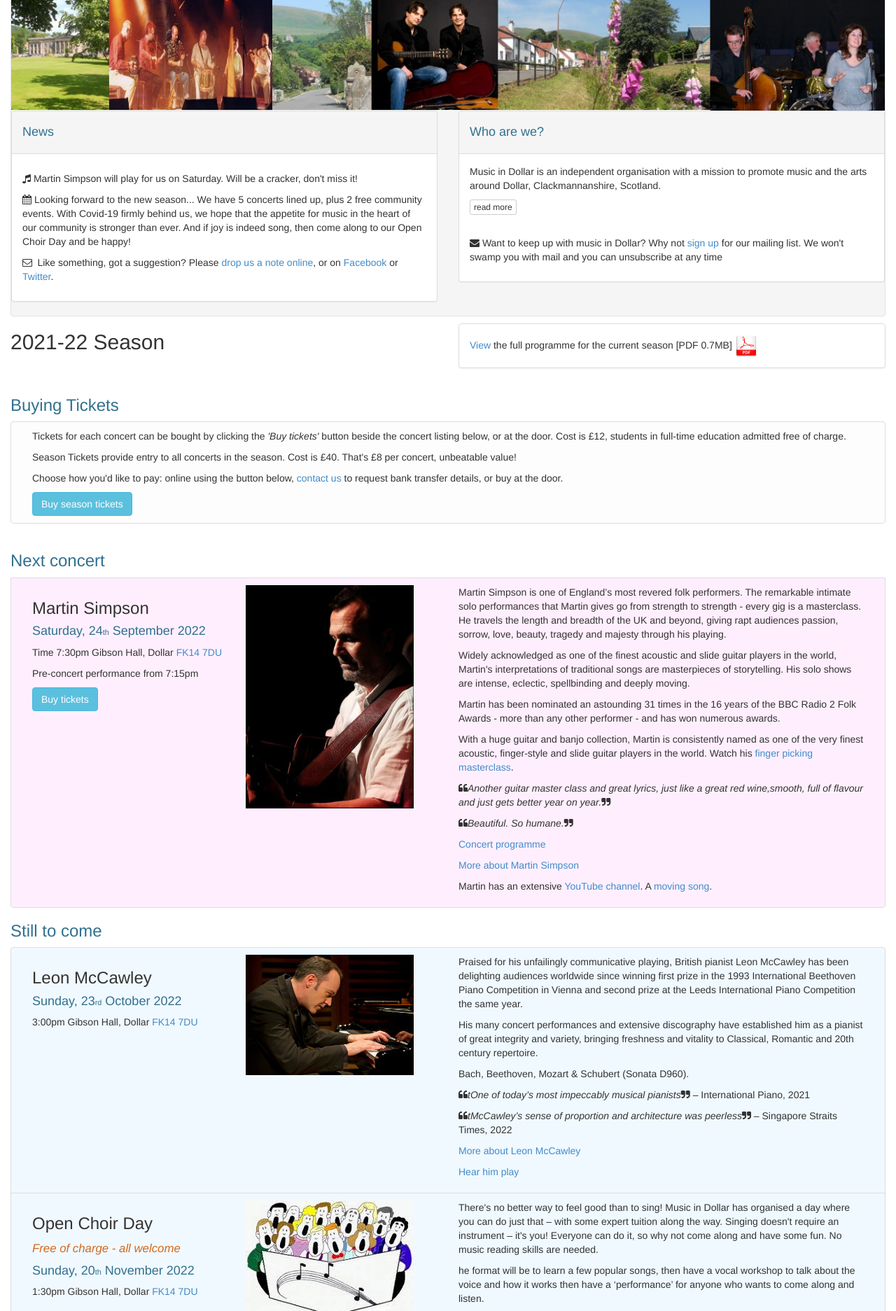
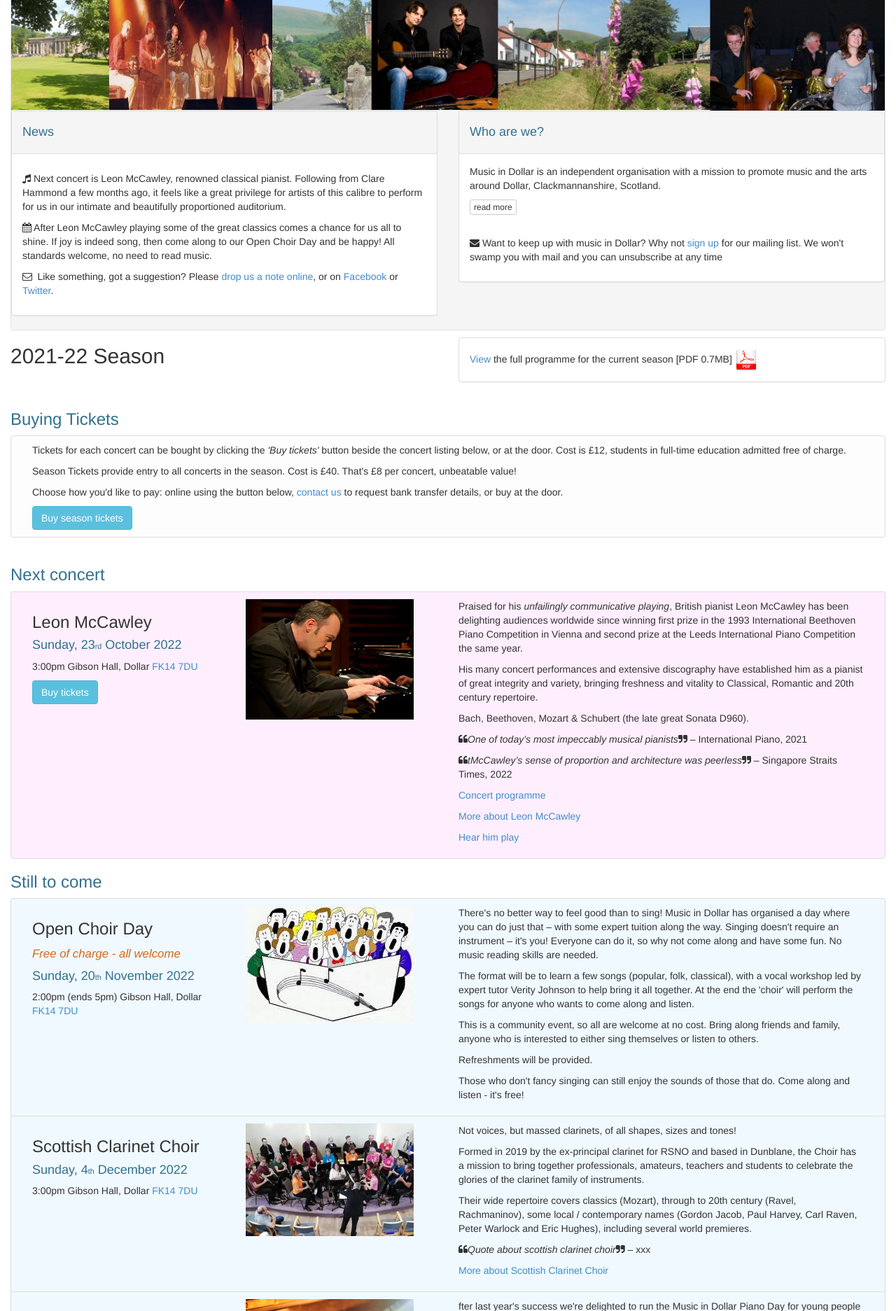
Before and after one commit to musicindollar/dmsweb, a PHP site: page / in a window 1280 px wide. Shown: the part 83-1956 px from the top of the page at 70% size. Run offline with PHP 8.4, Linux system fonts and the light colour scheme.

Commit message:
Leon McCawley programme, choir day details updated

```diff
--- a/index.php
+++ b/index.php
@@ -28,16 +28,19 @@ htmlHead($title);
                     <div class="panel-body">
                         <p>
                         </p>
-                        <p><span class="fa fa-music"></span> Martin Simpson will play for us on Saturday. Will be a cracker, don't miss it!</p>
-                        <p><span class="fa fa-calendar"></span> Looking forward to the new season... We have 5 concerts lined
-                            up, plus 2 free community events. With Covid-19 firmly behind us, we hope that the appetite
-                            for music in the heart of our community is stronger than ever. And if joy is indeed song,
-                            then come along to our Open Choir Day and be happy!</p>
-<!--                        <p><span class="fa fa-clock-o"></span>-->
-<!--                            Note that the new date for the <a-->
-<!--                                    href="#SiroccoWinds">Sirocco Winds</a> concert is Saturday 7th May (<a-->
-<!--                                    href="#SiroccoWinds">see below</a> for full details).-->
-<!--                        </p>-->
+                        <p><span class="fa fa-music"></span> Next concert is Leon McCawley, renowned classical pianist.
+                            Following from Clare Hammond a few months ago, it feels like a great privilege for artists
+                            of this calibre to perform for us in our intimate and beautifully proportioned auditorium.
+                        </p>
+                        <p><span class="fa fa-calendar"></span> After Leon McCawley playing some of the great classics
+                            comes a chance for us all to shine. If joy is indeed song,
+                            then come along to our Open Choir Day and be happy! All standards welcome, no need to read
+                            music.</p>
+                        <!--                        <p><span class="fa fa-clock-o"></span>-->
+                        <!--                            Note that the new date for the <a-->
+                        <!--                                    href="#SiroccoWinds">Sirocco Winds</a> concert is Saturday 7th May (<a-->
+                        <!--                                    href="#SiroccoWinds">see below</a> for full details).-->
+                        <!--                        </p>-->
                         <p><span class="fa fa-envelope-o">&nbsp;</span> Like something, got a suggestion? Please <a
                                     href="contact.php">drop us a note online</a>, or on
                             <a href="https://www.facebook.com/MusicInDollar" target="_blank">Facebook</a> or
@@ -122,61 +125,54 @@ htmlHead($title);
         <div class="col-sm-12">
             <h3 class="text-info">Next concert</h3>
 
-            <li class="clearfix list-group-item dms-list-item-next" id="MartinSimpson">
+            <li class="clearfix list-group-item dms-list-item-next" id="LeonMcCawley">
                 <div class="col-sm-3">
-                    <h3>Martin Simpson</h3>
+                    <h3>Leon McCawley</h3>
                     <h4 class="text-info">
-                        Saturday, 24<span class="subscript">th</span> September 2022
+                        Sunday, 23<span class="subscript">rd</span> October 2022
                     </h4>
-                    <p>Time 7:30pm Gibson Hall, Dollar <a
+                    <p>3:00pm Gibson Hall, Dollar <a
                                 href="https://www.google.co.uk/maps/place/Dollar+Academy/@56.1652588,-3.6761852,17z/data=!3m1!4b1!4m5!3m4!1s0x48862aa7490a4397:0x8adbca915a555cda!8m2!3d56.1652588!4d-3.6739965">FK14
                             7DU</a></p>
-                    <p>Pre-concert performance from 7:15pm</p>
-                    <div id="buyticketmartinsimpson">
+                    <!--                            <p>Pre-concert performance from 2:45pm</p>-->
+                    <div id="buyticketleonmccawley">
                         <a type="button" class="btn btn-info btn-blocks"
-                           href="https://www.wegottickets.com/event/554788"
+                           href="https://www.wegottickets.com/event/559313/"
                            target="_blank">Buy tickets</a>
+                        <p></p>
                     </div>
                 </div>
                 <div class="col-sm-3">
-                    <img src="/image/2223/martinsimpson1-240.jpg"/>
+                    <img src="/image/2223/leonmccawley1-240.jpg"/>
                 </div>
                 <div class="col-sm-6">
-                    <p>Martin Simpson is one of England’s most revered folk performers.
-                        The remarkable intimate solo performances that Martin gives go from strength to strength - every
-                        gig is a masterclass.
-                        He travels the length and breadth of the UK and beyond, giving rapt audiences passion, sorrow,
-                        love, beauty, tragedy and majesty through his playing.
+                    <p>Praised for his <i>unfailingly communicative playing</i>,
+                        British pianist Leon McCawley has been delighting audiences worldwide since
+                        winning first prize in the
+                        1993 International Beethoven Piano Competition in Vienna and second prize at the
+                        Leeds International
+                        Piano Competition the same year.</p>
+                    <p>His many concert performances and extensive discography have established him as a
+                        pianist of great integrity and variety,
+                        bringing freshness and vitality to Classical, Romantic and 20th century
+                        repertoire.
                     </p>
-                    <p>
-                        Widely acknowledged as one of the finest acoustic and slide guitar players in the world,
-                        Martin's interpretations of traditional songs are masterpieces of storytelling.
-                        His solo shows are intense, eclectic, spellbinding and deeply moving.
+                    <p>Bach, Beethoven, Mozart & Schubert (the late great Sonata D960).</p>
+                    <p><span class="fa fa-quote-left"></span><i>One of today’s most impeccably musical
+                            pianists</i><span
+                                class="fa fa-quote-right"></span>
+                        – International Piano, 2021</p>
+                    <p><span class="fa fa-quote-left"></span><i>tMcCawley’s sense of proportion and
+                            architecture was peerless</i><span
+                                class="fa fa-quote-right"></span>
+                        – Singapore Straits Times, 2022</p>
+                    <p><a href="/season/2122/Programme-221023-LeonMcCawley.pdf"
+                       target="_blank">Concert programme</a></p>
+                    <p><a href="https://leonmccawley.com/"
+                          target="_blank">More about Leon McCawley</a>
                     </p>
-                    <p>
-                        Martin has been nominated an astounding 31 times in the 16 years of the BBC Radio 2 Folk Awards
-                        - more than any other performer - and has won numerous awards.
-                    </p>
-                    <p>With a huge guitar and banjo collection, Martin is consistently named as one of the very finest
-                        acoustic, finger-style and slide guitar players in the world.
-                        Watch his <a href="https://www.youtube.com/watch?v=EAoQGSiVsy4"
-                                     target="_blank">finger picking masterclass</a>.</p>
-                    <p><span class="fa fa-quote-left"></span><i>Another guitar master class and great lyrics, just like
-                            a great red wine,smooth, full of flavour and just gets better year on year.</i><span
-                                class="fa fa-quote-right"></span></p>
-                    <p><span class="fa fa-quote-left"></span><i>Beautiful. So humane.</i><span
-                                class="fa fa-quote-right"></span></p>
-                                        <p><a href="/season/2223/Programme-220924-MartinSimpson.pdf"
-                                              target="_blank">Concert programme</a>
-                                        </p>
-                    <p>
-                        <a href="https://martinsimpson.com/"
-                           target="_blank">More about Martin Simpson</a>
-                    </p>
-                    <p>Martin has an extensive <a href="https://www.youtube.com/c/MartinSimpsonOfficial"
-                                                  target="_blank">YouTube channel</a>. A <a
-                                href="https://www.youtube.com/watch?v=sVB2gEHGUZE"
-                                target="_blank">moving song</a>.</p>
+                    <p><a href="https://youtu.be/JQz_Y1f0JOg"
+                          target="_blank">Hear him play</a></p>
                 </div>
             </li>
 
@@ -195,57 +191,6 @@ htmlHead($title);
                     <div class="col-sm-12">
                         <ul class="list-group">
 
-                            <li class="clearfix list-group-item dms-list-item" id="LeonMcCawley">
-                                <div class="col-sm-3">
-                                    <h3>Leon McCawley</h3>
-                                    <h4 class="text-info">
-                                        Sunday, 23<span class="subscript">rd</span> October 2022
-                                    </h4>
-                                    <p>3:00pm Gibson Hall, Dollar <a
-                                                href="https://www.google.co.uk/maps/place/Dollar+Academy/@56.1652588,-3.6761852,17z/data=!3m1!4b1!4m5!3m4!1s0x48862aa7490a4397:0x8adbca915a555cda!8m2!3d56.1652588!4d-3.6739965">FK14
-                                            7DU</a></p>
-                                    <!--                            <p>Pre-concert performance from 7:15pm</p>-->
-                                    <!--                        <div id="buyticketannamairerad">-->
-                                    <!--                            <a type="button" class="btn btn-info btn-blocks"-->
-                                    <!--                               href="https://www.wegottickets.com/event/526659/"-->
-                                    <!--                               target="_blank">Buy tickets</a>-->
-                                    <!--                            <p></p>-->
-                                    <!--                        </div>-->
-                                </div>
-                                <div class="col-sm-3">
-                                    <img src="/image/2223/leonmccawley1-240.jpg"/>
-                                </div>
-                                <div class="col-sm-6">
-                                    <p>Praised for his unfailingly communicative playing,
-                                        British pianist Leon McCawley has been delighting audiences worldwide since
-                                        winning first prize in the
-                                        1993 International Beethoven Piano Competition in Vienna and second prize at the
-                                        Leeds International
-                                        Piano Competition the same year.</p>
-                                    <p>His many concert performances and extensive discography have established him as a
-                                        pianist of great integrity and variety,
-                                        bringing freshness and vitality to Classical, Romantic and 20th century
-                                        repertoire.
-                                    </p>
-                                    <p>Bach, Beethoven, Mozart & Schubert (Sonata D960).</p>
-                                    <p><span class="fa fa-quote-left"></span><i>tOne of today’s most impeccably musical
-                                            pianists</i><span
-                                                class="fa fa-quote-right"></span>
-                                        – International Piano, 2021</p>
-                                    <p><span class="fa fa-quote-left"></span><i>tMcCawley’s sense of proportion and
-                                            architecture was peerless</i><span
-                                                class="fa fa-quote-right"></span>
-                                        – Singapore Straits Times, 2022</p>
-                                    <!--                        <a href="/season/2122/Programme-221023-LeonMcCawley.pdf"-->
-                                    <!--                           target="_blank">Concert programme</a>-->
-                                    <p><a href="https://leonmccawley.com/"
-                                          target="_blank">More about Leon McCawley</a>
-                                    </p>
-                                    <p><a href="https://youtu.be/JQz_Y1f0JOg"
-                                          target="_blank">Hear him play</a></p>
-                                </div>
-                            </li>
-
                             <li class="clearfix list-group-item dms-list-item" id="ChoirDay">
                                 <div class="col-sm-3">
                                     <h3>Open Choir Day</h3>
@@ -253,7 +198,7 @@ htmlHead($title);
                                     <h4 class="text-info">
                                         Sunday, 20<span class="subscript">th</span> November 2022
                                     </h4>
-                                    <p>1:30pm Gibson Hall, Dollar <a
+                                    <p>2:00pm (ends 5pm) Gibson Hall, Dollar <a
                                                 href="https://www.google.co.uk/maps/place/Dollar+Academy/@56.1652588,-3.6761852,17z/data=!3m1!4b1!4m5!3m4!1s0x48862aa7490a4397:0x8adbca915a555cda!8m2!3d56.1652588!4d-3.6739965">FK14
                                             7DU</a></p>
                                     <!--                            <p>Pre-concert performance from 7:15pm</p>-->
@@ -267,9 +212,10 @@ htmlHead($title);
                                         Singing doesn't require an instrument – it's you! Everyone can do it, so why not
                                         come along and have some fun.
                                         No music reading skills are needed.</p>
-                                    <p>he format will be to learn a few popular songs, then have a vocal workshop to
-                                        talk about the voice and how it works then have a ‘performance’ for anyone who
-                                        wants to come along and listen.</p>
+                                    <p>The format will be to learn a few songs (popular, folk, classical), with a vocal
+                                        workshop led by expert tutor Verity Johnson to help bring it all together. At
+                                        the end the 'choir' will perform the songs for anyone who wants to come along
+                                        and listen.</p>
                                     <p>This is a community event, so all are welcome at no cost. Bring along friends and
                                         family, anyone who is interested to either sing themselves or listen to
                                         others.</p>
@@ -465,17 +411,81 @@ htmlHead($title);
         </div>
     </div>
 
-    <!--                <div id="PrevConcert" class="row">-->
-    <!--                    <div class="col-sm-12">-->
-    <!--                        <h3 class="text-info">Previous concerts</h3>-->
-    <!--                    </div>-->
-    <!--                </div>-->
-    <!--                <div class="row">-->
-    <!--                    <div class="col-sm-12">-->
-    <!--                        <ul class="list-group">-->
-    <!--                        </ul>-->
-    <!--                    </div>-->
-    <!--                </div>-->
+    <div id="PrevConcert" class="row">
+        <div class="col-sm-12">
+            <h3 class="text-info">Previous concerts</h3>
+        </div>
+    </div>
+    <div class="row">
+        <div class="col-sm-12">
+            <ul class="list-group">
+
+                <li class="clearfix list-group-item dms-list-item-prev" id="MartinSimpson">
+                    <div class="col-sm-3">
+                        <h3>Martin Simpson</h3>
+                        <h4 class="text-info">
+                            Saturday, 24<span class="subscript">th</span> September 2022
+                        </h4>
+                        <p>Time 7:30pm Gibson Hall, Dollar <a
+                                    href="https://www.google.co.uk/maps/place/Dollar+Academy/@56.1652588,-3.6761852,17z/data=!3m1!4b1!4m5!3m4!1s0x48862aa7490a4397:0x8adbca915a555cda!8m2!3d56.1652588!4d-3.6739965">FK14
+                                7DU</a></p>
+                        <p>Pre-concert performance from 7:15pm</p>
+                        <div id="buyticketmartinsimpson">
+                            <a type="button" class="btn btn-info btn-blocks"
+                               href="https://www.wegottickets.com/event/554788"
+                               target="_blank">Buy tickets</a>
+                        </div>
+                    </div>
+                    <div class="col-sm-3">
+                        <img src="/image/2223/martinsimpson1-240.jpg"/>
+                    </div>
+                    <div class="col-sm-6">
+                        <p>Martin Simpson is one of England’s most revered folk performers.
+                            The remarkable intimate solo performances that Martin gives go from strength to strength -
+                            every
+                            gig is a masterclass.
+                            He travels the length and breadth of the UK and beyond, giving rapt audiences passion,
+                            sorrow,
+                            love, beauty, tragedy and majesty through his playing.
+                        </p>
+                        <p>
+                            Widely acknowledged as one of the finest acoustic and slide guitar players in the world,
+                            Martin's interpretations of traditional songs are masterpieces of storytelling.
+                            His solo shows are intense, eclectic, spellbinding and deeply moving.
+                        </p>
+                        <p>
+                            Martin has been nominated an astounding 31 times in the 16 years of the BBC Radio 2 Folk
+                            Awards
+                            - more than any other performer - and has won numerous awards.
+                        </p>
+                        <p>With a huge guitar and banjo collection, Martin is consistently named as one of the very
+                            finest
+                            acoustic, finger-style and slide guitar players in the world.
+                            Watch his <a href="https://www.youtube.com/watch?v=EAoQGSiVsy4"
+                                         target="_blank">finger picking masterclass</a>.</p>
+                        <p><span class="fa fa-quote-left"></span><i>Another guitar master class and great lyrics, just
+                                like
+                                a great red wine,smooth, full of flavour and just gets better year on year.</i><span
+                                    class="fa fa-quote-right"></span></p>
+                        <p><span class="fa fa-quote-left"></span><i>Beautiful. So humane.</i><span
+                                    class="fa fa-quote-right"></span></p>
+                        <p><a href="/season/2223/Programme-220924-MartinSimpson.pdf"
+                              target="_blank">Concert programme</a>
+                        </p>
+                        <p>
+                            <a href="https://martinsimpson.com/"
+                               target="_blank">More about Martin Simpson</a>
+                        </p>
+                        <p>Martin has an extensive <a href="https://www.youtube.com/c/MartinSimpsonOfficial"
+                                                      target="_blank">YouTube channel</a>. A <a
+                                    href="https://www.youtube.com/watch?v=sVB2gEHGUZE"
+                                    target="_blank">moving song</a>.</p>
+                    </div>
+                </li>
+
+            </ul>
+        </div>
+    </div>
 
     </ul>
 </div>
```
Also changed, not shown: 1 other file.
